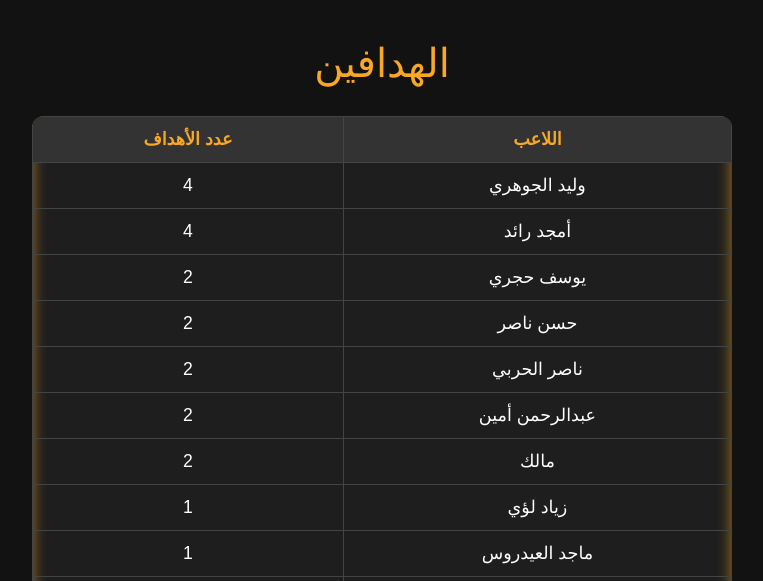
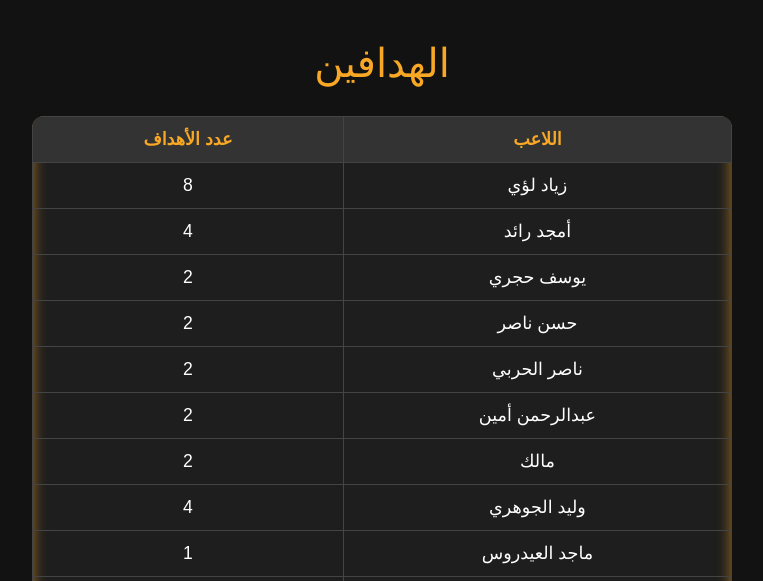
Before and after one commit to iji400/dory-somo, a plain HTML site: page scorers.html in a window 1280 px wide. Shown: the top 581 px of the page, without its empty margins (258-1021 px from the left). Drawn offline with Linux system fonts and the light colour scheme.

Commit message:
Update scorers.html

```diff
--- a/scorers.html
+++ b/scorers.html
@@ -66,14 +66,15 @@
 
   <table>
     <tr><th>اللاعب</th><th>عدد الأهداف</th></tr>
-    <tr><td>وليد الجوهري</td><td>4</td></tr>
+
+    <tr><td>زياد لؤي</td><td>8</td></tr>
     <tr><td>أمجد رائد</td><td>4</td></tr>
     <tr><td>يوسف حجري</td><td>2</td></tr>
     <tr><td>حسن ناصر</td><td>2</td></tr>
     <tr><td>ناصر الحربي</td><td>2</td></tr>
     <tr><td>عبدالرحمن أمين</td><td>2</td></tr>
     <tr><td>مالك</td><td>2</td></tr>
-    <tr><td>زياد لؤي</td><td>1</td></tr>
+    <tr><td>وليد الجوهري</td><td>4</td></tr>
     <tr><td>ماجد العيدروس</td><td>1</td></tr>
     <tr><td>سالم</td><td>1</td></tr>
     <tr><td>هيثم سالم</td><td>1</td></tr>
```
